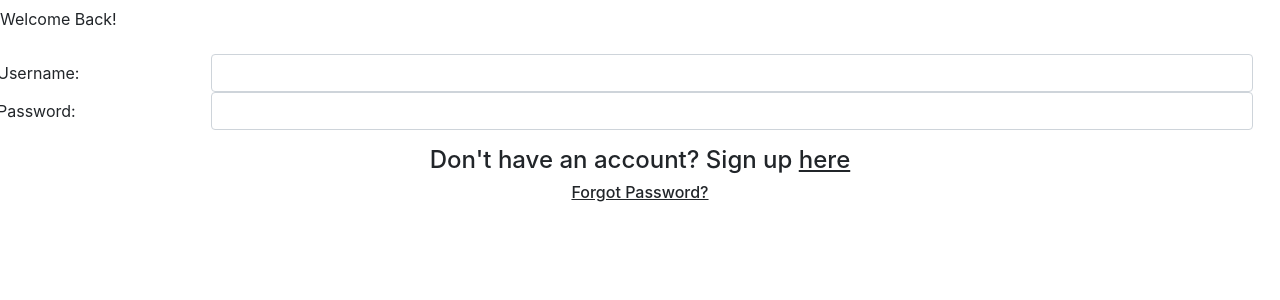
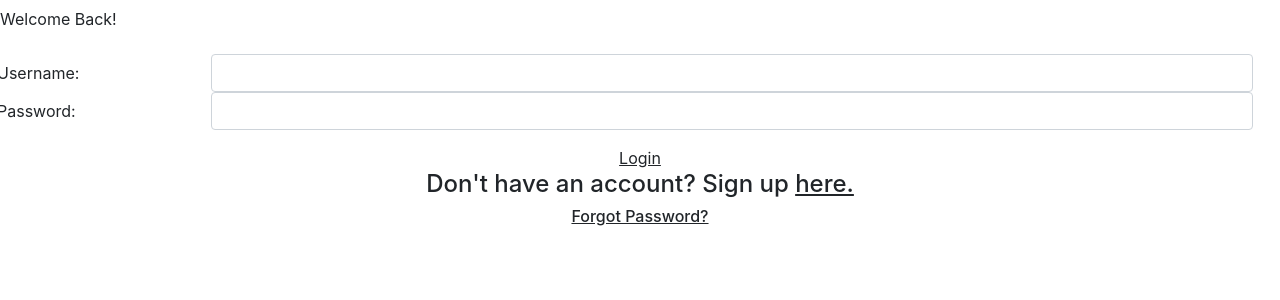
Before and after one commit to asatti/Ewasteproject, a Django app: page /login/ in a window 1280 px wide. Shown: the part 124-424 px from the top of the page. Run offline with Django 3.2, Linux system fonts and the light colour scheme; some libraries are stand-ins or nearby versions; some web fonts are replaced.

Commit message:
Update login.html

```diff
--- a/ewaste/ewasteapp/templates/login.html
+++ b/ewaste/ewasteapp/templates/login.html
@@ -17,7 +17,8 @@
 
     </div>
   </div>
-  <h4 style = "text-align:center;">Don't have an account? Sign up <u> here </u> </h4>
+  <h7 style = "text-align:center;"><u>Login</u> </h7>
+  <h4 style = "text-align:center;">Don't have an account? Sign up <u> here. </u> </h4>
   <h6 style = "text-align:center;"><u>Forgot Password?</u> </h6>
 {% endblock %}
 </Body>
```
